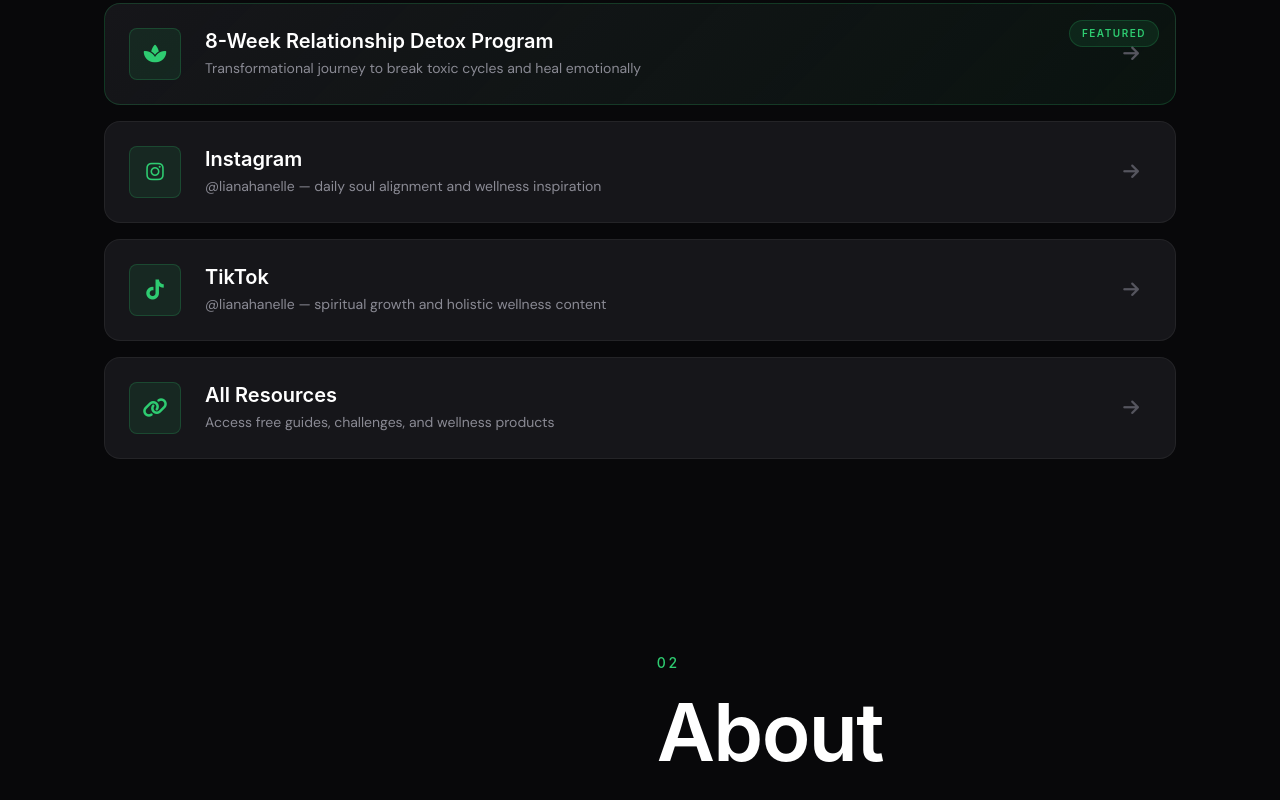
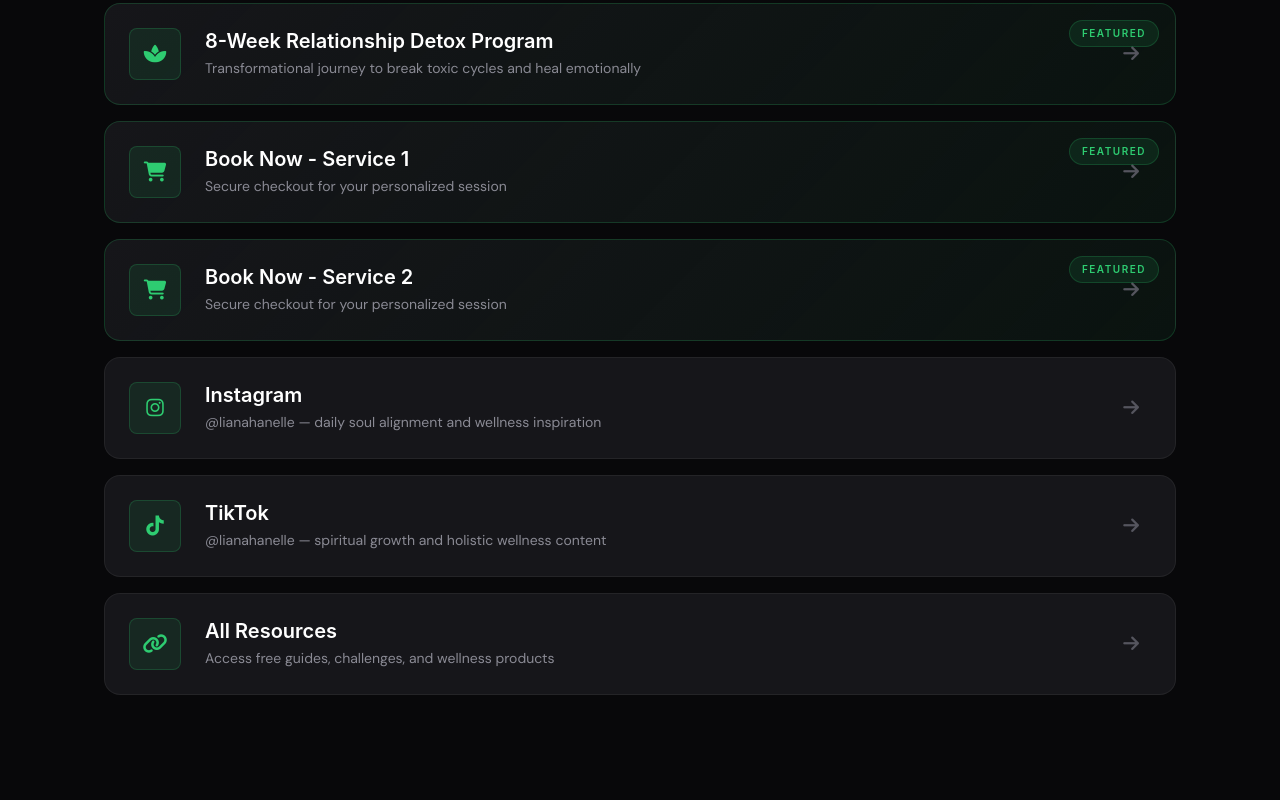
Before and after one commit to bigpoppacode/lianahanelle-gift, a website: page public/index.html in a window 1280 px wide. Shown: the part 1740-2540 px from the top of the page. Drawn offline with Linux system fonts and the light colour scheme; a web font is replaced by a local one.

Commit message:
Changes Noted Below

```diff
--- a/public/index.html
+++ b/public/index.html
@@ -13,8 +13,8 @@
   <meta property="og:type" content="website">
   <meta property="og:image" content="images/og-image.png">
   <meta property="og:image:type" content="image/png">
-  <meta property="og:image:width" content="1280">
-  <meta property="og:image:height" content="720">
+  <meta property="og:image:width" content="1015">
+  <meta property="og:image:height" content="669">
   <meta property="og:image:alt" content="Liana Hanelle — Soul · Spirit · Alignment">
   <meta name="twitter:card" content="summary_large_image">
   <meta name="twitter:title" content="Liana Hanelle — Soul · Spirit · Alignment">
@@ -198,6 +198,26 @@
             <div class="link-card__arrow"><i class="fas fa-arrow-right"></i></div>
           </a>
 
+          <a href="https://checkout.square.site/merchant/ML09DTEA3C48F/checkout/QSJA6ZYT2ZN6ZRHCUHPSNLBU" target="_blank" rel="noopener" class="link-card link-card--featured reveal">
+            <div class="link-card__glow"></div>
+            <div class="link-card__icon"><i class="fas fa-shopping-cart"></i></div>
+            <div class="link-card__content">
+              <h3 class="link-card__title">Book Now - Service 1</h3>
+              <p class="link-card__desc">Secure checkout for your personalized session</p>
+            </div>
+            <div class="link-card__arrow"><i class="fas fa-arrow-right"></i></div>
+          </a>
+
+          <a href="https://checkout.square.site/merchant/ML09DTEA3C48F/checkout/SQVFYQ4BX5JEXYDJH6GOMNMK" target="_blank" rel="noopener" class="link-card link-card--featured reveal">
+            <div class="link-card__glow"></div>
+            <div class="link-card__icon"><i class="fas fa-shopping-cart"></i></div>
+            <div class="link-card__content">
+              <h3 class="link-card__title">Book Now - Service 2</h3>
+              <p class="link-card__desc">Secure checkout for your personalized session</p>
+            </div>
+            <div class="link-card__arrow"><i class="fas fa-arrow-right"></i></div>
+          </a>
+
           <a href="https://instagram.com/lianahanelle" target="_blank" rel="noopener" class="link-card reveal">
             <div class="link-card__icon"><i class="fab fa-instagram"></i></div>
             <div class="link-card__content">
```
Also changed, not shown: public/images/og-image.png.
